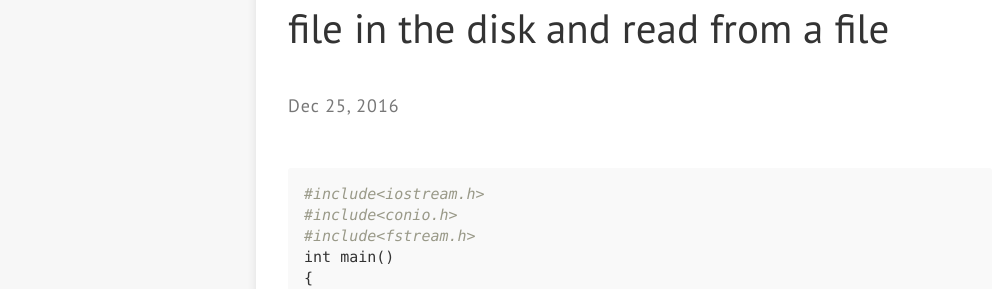
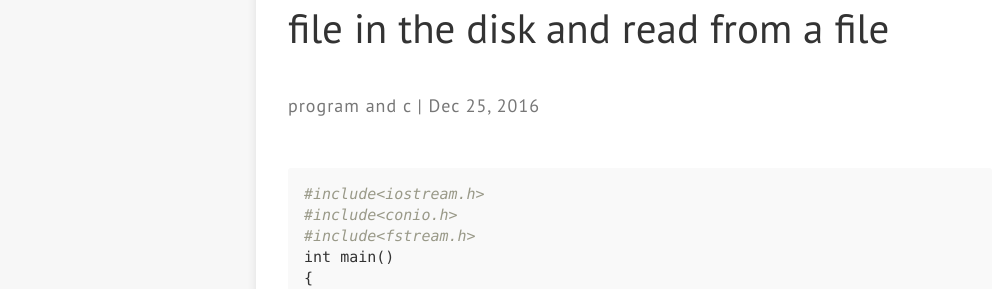
Before and after one commit to poudelmadhav/personal-blog, a Jekyll site: the page built from _posts/2016-12-25-C++-program-of-file-handling-to--write-a-file-in-the-disk-and-read-from-a-file.markdown, in a window 1280 px wide. Shown: the part 277-566 px from the top of the page, without its empty margins (0-1007 px from the left). Built offline with Jekyll 4.4.1, drawn with Linux system fonts in a browser that asks for light colours; nearby versions of some CDN libraries.

Commit message:
Update 2016-12-25-C++-program-of-file-handling-to--write-a-file-in-the-disk-and-read-from-a-file.markdown
category added

```diff
--- a/_posts/2016-12-25-C++-program-of-file-handling-to--write-a-file-in-the-disk-and-read-from-a-file.markdown
+++ b/_posts/2016-12-25-C++-program-of-file-handling-to--write-a-file-in-the-disk-and-read-from-a-file.markdown
@@ -2,6 +2,9 @@
 title: C++ program of file handling to write a file in the disk and read from a file
 date: 2016-12-25 07:34:47 Z
 layout: post
+category:
+- program
+- c
 comments: true
 ---
 
```
